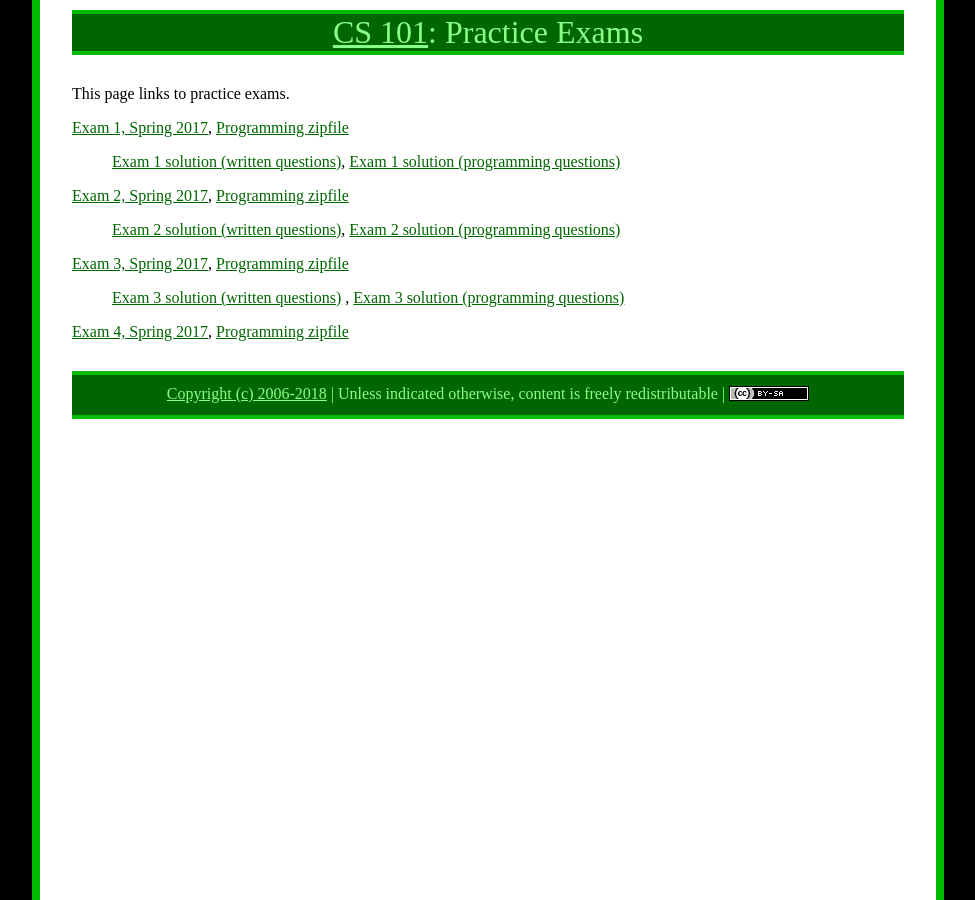
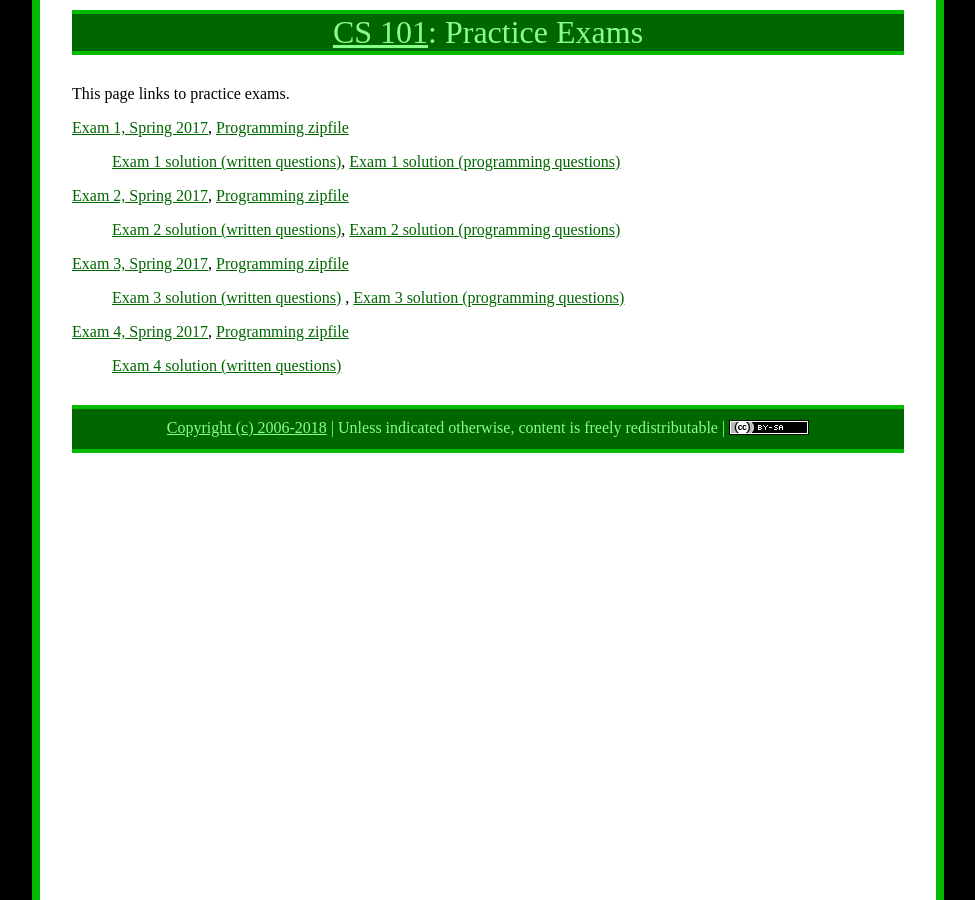
Before and after one commit to ycpcs/cs101-spring2018, a Jekyll site: the page built from practice/index.md, in a window 1280 px wide. Shown: the whole page, without its empty margins (152-1127 px from the left). Built offline with Jekyll 4.4.1, drawn with Linux system fonts in a browser that asks for light colours.

Commit message:
solution to exam 4 written questions

```diff
--- a/practice/index.md
+++ b/practice/index.md
@@ -18,3 +18,9 @@ This page links to practice exams.
 > [Exam 3 solution (written questions)](cs101-spring2017-exam03-solution.pdf) , [Exam 3 solution (programming questions)](CS101_Exam03_Solution.zip)
 
 [Exam 4, Spring 2017](cs101-spring2017-exam04.pdf), [Programming zipfile](CS101_Exam04.zip)
+
+> [Exam 4 solution (written questions)](cs101-spring2017-exam04-solution.pdf)
+
+<!--
+ , [Exam 4 solution (programming questions)](CS101_Exam04_Solution.zip)
+-->
```
Also changed, not shown: 2 other files.
